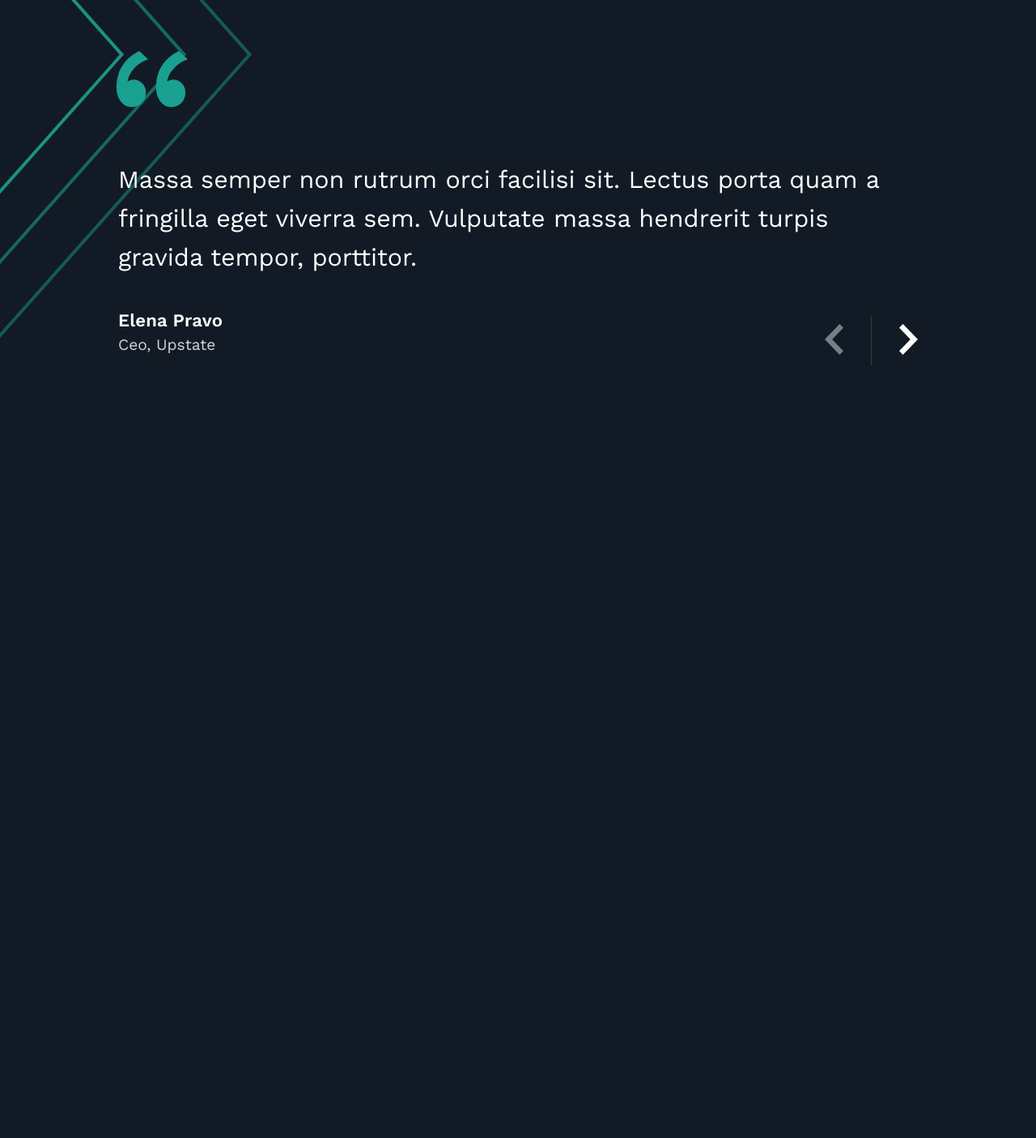
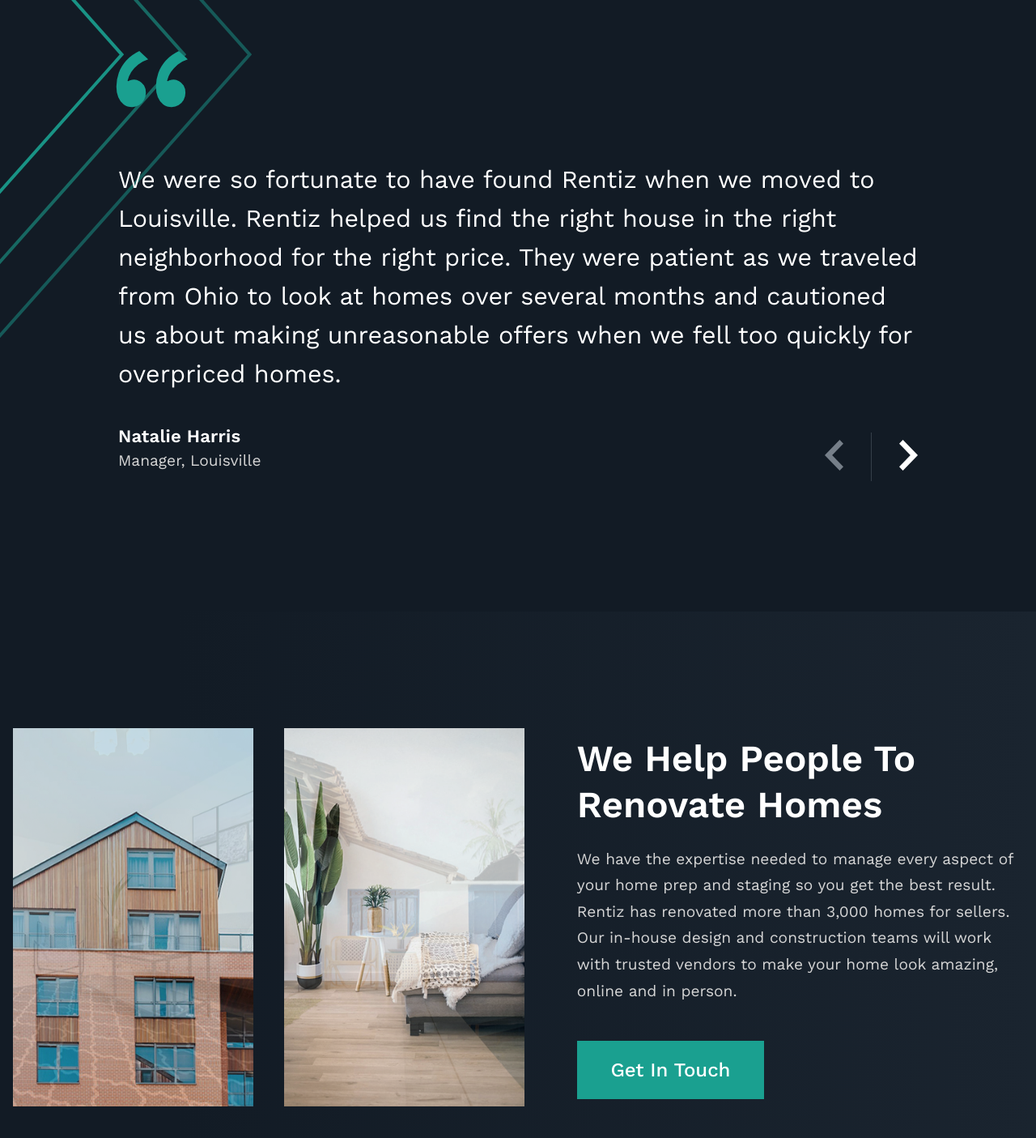
Before and after one commit to Aleksey-Mazur/Rentiz-landing-page, a website: page app/index.html in a window 1280 px wide. Shown: the part 2805-4210 px from the top of the page at 81% size. Before the commit the page ends 3434 px from the top, so only its background shows below. Drawn offline with nearby package versions, Linux system fonts and the light colour scheme; files that its build step writes are made by us from their sources.

Commit message:
changed reviews content in 'reviews' section; added 'gallery' section; implemented gallery functionality

```diff
--- a/app/index.html
+++ b/app/index.html
@@ -438,7 +438,7 @@
                 </div>
                 <h3 class="item-why__title">Affordable Prices</h3>
                 <div class="item-why__text text">
-                  With 35+ filters and custom keyword search, Trulia can help
+                  With 35+ filters and custom keyword search, Rentiz can help
                   you easily find a home or apartment for rent that you'll love.
                 </div>
               </div>
@@ -505,35 +505,47 @@
               <div class="swiper-wrapper">
                 <div class="slider-reviews__slide swiper-slide">
                   <div class="slider-reviews__text">
-                    Massa semper non rutrum orci facilisi sit. Lectus porta quam
-                    a fringilla eget viverra sem. Vulputate massa hendrerit
-                    turpis gravida tempor, porttitor.
+                    We were so fortunate to have found Rentiz when we moved to
+                    Louisville. Rentiz helped us find the right house in the
+                    right neighborhood for the right price. They were patient as
+                    we traveled from Ohio to look at homes over several months
+                    and cautioned us about making unreasonable offers when we
+                    fell too quickly for overpriced homes.
                   </div>
                   <div class="slider-reviews__info">
-                    <div class="slider-reviews__name">Elena Pravo</div>
-                    <div class="slider-reviews__job text">Ceo, Upstate</div>
+                    <div class="slider-reviews__name">Natalie Harris</div>
+                    <div class="slider-reviews__job text">
+                      Manager, Louisville
+                    </div>
                   </div>
                 </div>
                 <div class="slider-reviews__slide swiper-slide">
                   <div class="slider-reviews__text">
-                    Massa semper non rutrum orci facilisi sit. Lectus porta quam
-                    a fringilla eget viverra sem. Vulputate massa hendrerit
-                    turpis gravida tempor, porttitor.
+                    I recently had the pleasure of working with Rentiz when
+                    looking for my home. From day 1, They were extremely
+                    responsive and had great suggestions for homes to view based
+                    on what I was looking for. If the time ever comes when I
+                    will be looking for a new home, there isn't any question on
+                    who my Realtor will be!
                   </div>
                   <div class="slider-reviews__info">
-                    <div class="slider-reviews__name">Elena Pravo</div>
-                    <div class="slider-reviews__job text">Ceo, Upstate</div>
+                    <div class="slider-reviews__name">Corey Kline</div>
+                    <div class="slider-reviews__job text">
+                      Designer, Los-Angeles
+                    </div>
                   </div>
                 </div>
                 <div class="slider-reviews__slide swiper-slide">
                   <div class="slider-reviews__text">
-                    Massa semper non rutrum orci facilisi sit. Lectus porta quam
-                    a fringilla eget viverra sem. Vulputate massa hendrerit
-                    turpis gravida tempor, porttitor.
+                    We worked with Rentiz in the spring of 2015 to sell our
+                    home, and we couldn't have been more pleased! Rentiz was
+                    always available to answer our questions (and the buyers!).
+                    They were so responsive and is the sweetest person. We had a
+                    great experience!
                   </div>
                   <div class="slider-reviews__info">
-                    <div class="slider-reviews__name">Elena Pravo</div>
-                    <div class="slider-reviews__job text">Ceo, Upstate</div>
+                    <div class="slider-reviews__name">Brandon Utley</div>
+                    <div class="slider-reviews__job text">Lawyer, Monreal</div>
                   </div>
                 </div>
               </div>
@@ -572,6 +584,93 @@
             </div>
           </div>
         </section>
+        <section class="gallery">
+          <div class="gallery__container">
+            <div class="gallery__box">
+              <div class="gallery__item swiper">
+                <div class="swiper-wrapper">
+                  <div class="swiper-slide">
+                    <img
+                      src="images/photos/gallery-1.jpg"
+                      alt="Gallery Photo 1"
+                    />
+                  </div>
+                  <div class="swiper-slide">
+                    <img
+                      src="images/photos/gallery-2.jpg"
+                      alt="Gallery Photo 2"
+                    />
+                  </div>
+                  <div class="swiper-slide">
+                    <img
+                      src="images/photos/gallery-3.jpg"
+                      alt="Gallery Photo 3"
+                    />
+                  </div>
+                  <div class="swiper-slide">
+                    <img
+                      src="images/photos/gallery-4.jpg"
+                      alt="Gallery Photo 4"
+                    />
+                  </div>
+                  <div class="swiper-slide">
+                    <img
+                      src="images/photos/gallery-5.jpg"
+                      alt="Gallery Photo 5"
+                    />
+                  </div>
+                </div>
+              </div>
+              <div class="gallery__item swiper">
+                <div class="swiper-wrapper">
+                  <div class="swiper-slide">
+                    <img
+                      src="images/photos/gallery-6.jpg"
+                      alt="Gallery Photo 6"
+                    />
+                  </div>
+                  <div class="swiper-slide">
+                    <img
+                      src="images/photos/gallery-7.jpg"
+                      alt="Gallery Photo 7"
+                    />
+                  </div>
+                  <div class="swiper-slide">
+                    <img
+                      src="images/photos/gallery-8.jpg"
+                      alt="Gallery Photo 8"
+                    />
+                  </div>
+                  <div class="swiper-slide">
+                    <img
+                      src="images/photos/gallery-9.jpg"
+                      alt="Gallery Photo 9"
+                    />
+                  </div>
+                  <div class="swiper-slide">
+                    <img
+                      src="images/photos/gallery-10.jpg"
+                      alt="Gallery Photo 10"
+                    />
+                  </div>
+                </div>
+              </div>
+            </div>
+            <div class="gallery__info">
+              <h2 class="gallery__title title">
+                We Help People To Renovate Homes
+              </h2>
+              <div class="gallery__text text">
+                We have the expertise needed to manage every aspect of your home
+                prep and staging so you get the best result. Rentiz has
+                renovated more than 3,000 homes for sellers. Our in-house design
+                and construction teams will work with trusted vendors to make
+                your home look amazing, online and in person.
+              </div>
+              <a href="#" class="gallery__link">Get In Touch</a>
+            </div>
+          </div>
+        </section>
       </main>
       <footer class="footer"></footer>
     </div>
--- a/app/js/main.js
+++ b/app/js/main.js
@@ -60,3 +60,18 @@ const reviewsSlider = new Swiper('.slider-reviews', {
     prevEl: '.slider-reviews-prev',
   },
 });
+
+// Gallery
+const galleryItems = document.querySelectorAll('.gallery__item');
+
+if (galleryItems.length > 0) {
+  galleryItems.forEach(item => {
+    new Swiper(item, {
+      slidesPerView: 1,
+      autoplay: {
+        delay: 5000,
+      },
+      effect: 'fade',
+    });
+  });
+}
--- /dev/null
+++ b/app/scss/_gallery.scss
@@ -0,0 +1,80 @@
+.gallery {
+  background: linear-gradient(
+    270deg,
+    #1a242f 0.01%,
+    rgba(26, 36, 47, 0) 82.97%
+  );
+  padding: clamp(2rem, -0.327rem + 11.64vw, 10rem) 0;
+
+  &__container {
+    display: flex;
+    align-items: center;
+    gap: 4rem;
+
+    @media (max-width: 992px) {
+      flex-direction: column;
+    }
+  }
+
+  &__box {
+    display: flex;
+    align-items: center;
+    justify-content: space-between;
+    gap: 20px;
+    width: calc(720px / 1420px * 100%);
+
+    @media (max-width: 992px) {
+      width: 100%;
+    }
+  }
+
+  &__item {
+    flex: 0 0 47%;
+    aspect-ratio: 7/11;
+
+    .swiper-wrapper {
+      position: relative;
+    }
+
+    img {
+      height: 100%;
+      width: 100%;
+      object-fit: cover;
+    }
+  }
+
+  &__info {
+    @media (max-width: 992px) {
+      text-align: center;
+    }
+  }
+
+  &__title {
+    @media (min-width: 991.98px) {
+      max-width: 32.3rem;
+    }
+
+    margin-bottom: 1.4rem;
+  }
+
+  &__text {
+    margin-bottom: 2.8rem;
+  }
+
+  &__link {
+    display: inline-block;
+    padding: 1.38rem 2.6rem;
+    background-color: $accentColor;
+    font-weight: 500;
+    font-size: 1.5rem;
+    text-transform: capitalize;
+    color: #fff;
+    transition: background-color 0.3s;
+
+    @media (any-hover: hover) {
+      &:hover {
+        background-color: #15786c;
+      }
+    }
+  }
+}
--- a/app/scss/_reviews.scss
+++ b/app/scss/_reviews.scss
@@ -7,6 +7,10 @@
     top: -32rem;
     left: 0;
     z-index: -1;
+
+    @media (max-width: 475px) {
+      width: 18.7rem;
+    }
   }
 
   .swiper-wrapper {
@@ -78,6 +82,7 @@
 }
 
 .slider-reviews-btn {
+  cursor: pointer;
   &.swiper-button-disabled {
     svg {
       fill: #767f89;
--- a/app/scss/style.scss
+++ b/app/scss/style.scss
@@ -9,4 +9,5 @@
 @import 'popular';
 @import 'why';
 @import 'reviews';
+@import 'gallery';
 @import 'footer';
```
Also changed, not shown: app/css/style.min.css, app/images/photos/gallery-1.jpg (added), app/images/photos/gallery-10.jpg (added), app/images/photos/gallery-2.jpg (added), app/images/photos/gallery-3.jpg (added), app/images/photos/gallery-4.jpg (added), app/images/photos/gallery-5.jpg (added), app/images/photos/gallery-6.jpg (added), app/images/photos/gallery-7.jpg (added), app/images/photos/gallery-8.jpg (added), app/images/photos/gallery-9.jpg (added), app/js/main.min.js.
